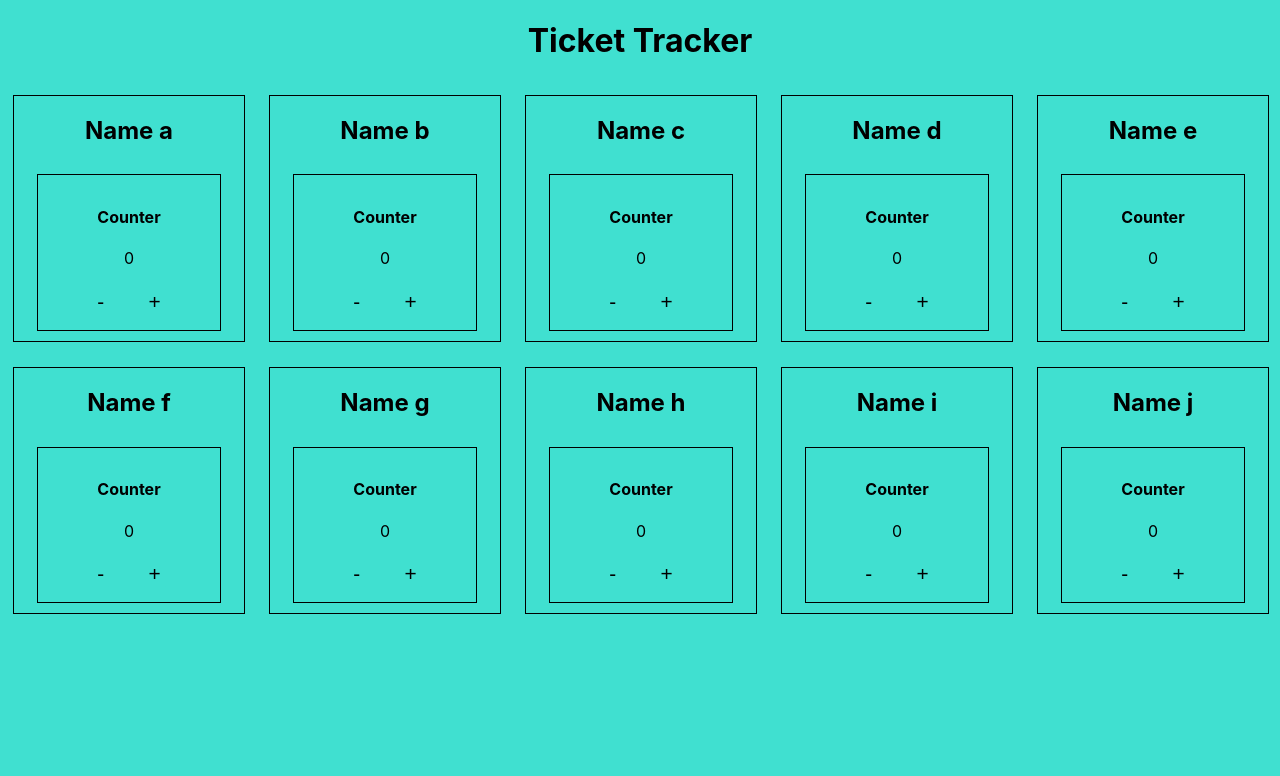
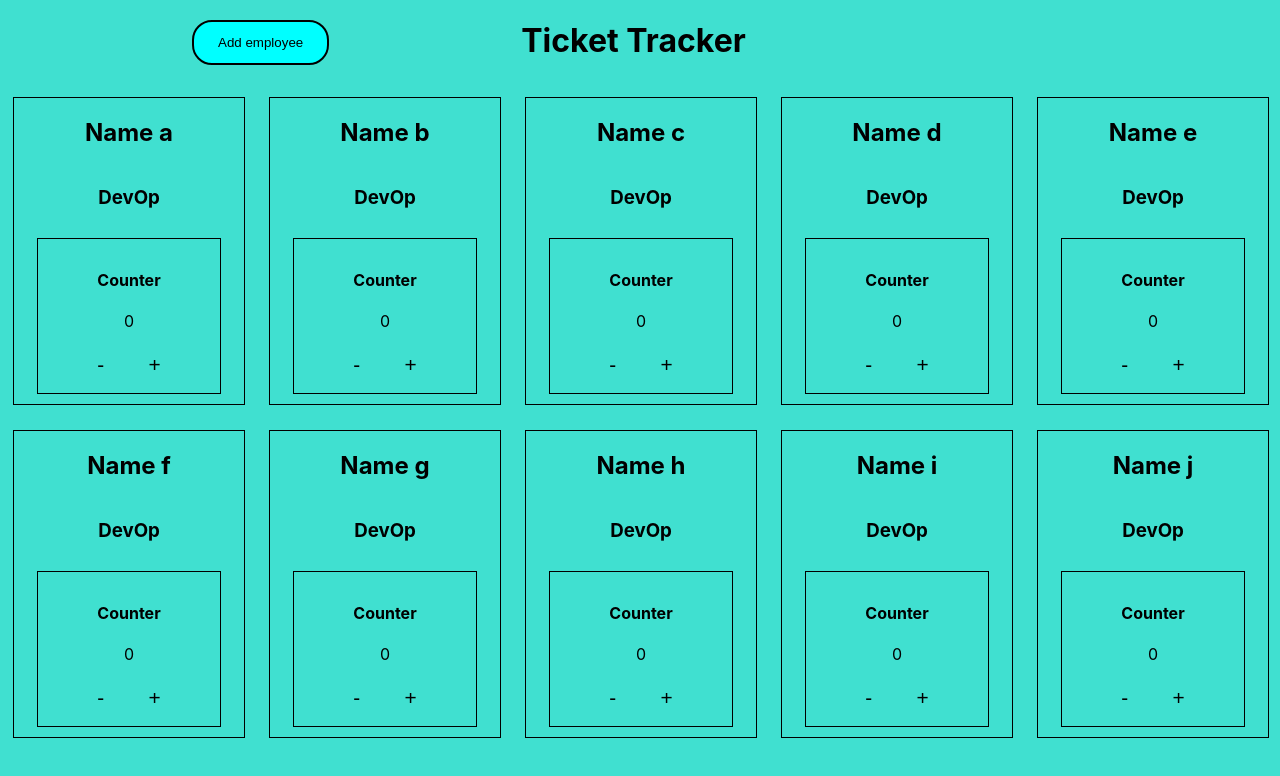
Before and after one commit to DorBia/ticket-tracker, a React (Create React App) app: page / in a window 1280 px wide. Shown: the top 776 px of the page. Built offline with nearby package versions, Linux system fonts and the light colour scheme.

Commit message:
Added form for adding employees

```diff
--- a/src/App.jsx
+++ b/src/App.jsx
@@ -1,26 +1,38 @@
+
 
 import { useState } from 'react';
 import './App.scss';
+import AddNewEmployee from './components/AddNewEmployee';
 import Card from './components/Card';
+import Header from './components/Header';
+
 
 function App() {
+  const [isActive, setIsActive] = useState(false)
 
-  const [names] = useState([
-    { name: "Name a", id: 1 },
-    { name: "Name b", id: 2 },
-    { name: "Name c", id: 3 },
-    { name: "Name d", id: 4 },
-    { name: "Name e", id: 5 },
-    { name: "Name f", id: 6 },
-    { name: "Name g", id: 7 },
-    { name: "Name h", id: 8 },
-    { name: "Name i", id: 9 },
-    { name: "Name j", id: 10 },
+  const [names, setNames] = useState([
+    { name: "Name a", role: "DevOp", id: 1 },
+    { name: "Name b", role: "DevOp", id: 2 },
+    { name: "Name c", role: "DevOp", id: 3 },
+    { name: "Name d", role: "DevOp", id: 4 },
+    { name: "Name e", role: "DevOp", id: 5 },
+    { name: "Name f", role: "DevOp", id: 6 },
+    { name: "Name g", role: "DevOp", id: 7 },
+    { name: "Name h", role: "DevOp", id: 8 },
+    { name: "Name i", role: "DevOp", id: 9 },
+    { name: "Name j", role: "DevOp", id: 10 },
 ])
+
+const addEmployee = (name) => {
+  setNames((prevNames) => {
+    return [...prevNames, name]
+  })
+}
 
   return (
     <div className="app">
-      <h1>Ticket Tracker</h1>
+      <Header changeState={setIsActive}/>
+      {isActive && <AddNewEmployee addEmployee={addEmployee} changeState={setIsActive}/>}
       <Card names={names}/>
     </div>
   );
--- /dev/null
+++ b/src/components/AddNewEmployee.jsx
@@ -0,0 +1,40 @@
+import { useState } from "react"
+import "./AddNewEmployee.scss"
+
+const AddNewEmployee = ({addEmployee, changeState}) => {
+    const [name, setName] = useState("")
+    const [role, setRole] = useState("")
+
+    const handleSubmit = (e) => {
+        e.preventDefault();
+
+        const employee = {
+            name: name,
+            role: role,
+            id: Math.floor(Math.random() * 10000)
+        }
+        addEmployee(employee)
+        changeState(false)
+    }
+
+  return (
+    <div className="add-new-container">
+        <form className="new-employee-form" onSubmit={handleSubmit}>
+            <p className="close" onClick={() => changeState(false)}>x</p>
+            <label>
+                <span>Employee Name</span>
+                <input type="text" required onChange={(e) => setName(e.target.value)}/>
+            </label>
+            <label>
+                <span>Employee Role</span>
+                <input type="text" required onChange={(e) => setRole(e.target.value)}/>
+            </label>
+            <section>
+                <button>Submit</button>
+            </section>
+        </form>
+    </div>
+  )
+}
+
+export default AddNewEmployee
--- /dev/null
+++ b/src/components/AddNewEmployee.scss
@@ -0,0 +1,36 @@
+.add-new-container {
+    position: fixed;
+    top: 0;
+    left: 0;
+    width: 100%;
+    height: 100%;
+    background-color: rgba(235, 235, 235, 0.474);
+}
+
+.new-employee-form {
+    padding: 30px;
+    max-width: 480px;
+    margin: 25% auto;
+    background: crimson;
+    border-radius: 30px;
+    position: relative;
+}
+
+.new-employee-form label,
+.new-employee-form input {
+    display: block;
+    text-align: center;
+    width: 100%;
+    margin: 10px auto;
+    padding: 10px;
+    box-sizing: border-box;
+    font-size: 1.2rem;
+}
+
+.close {
+    position: absolute;
+    right: 5%;
+    top: 0;
+    font-size: 1.3rem;
+    cursor: pointer;
+}
--- a/src/components/Card.jsx
+++ b/src/components/Card.jsx
@@ -9,6 +9,7 @@ const Card = ({names}) => {
         {names.map((event) => (
             <div key={event.id} className="card">
                 <h2>{event.name}</h2>
+                <h3>{event.role}</h3>
                 <Counter id={event.id}/>
             </div>
         ))}
--- a/src/components/Counter.jsx
+++ b/src/components/Counter.jsx
@@ -11,8 +11,8 @@ const Counter = ({id}) => {
     <div className="counter" key={id}>
         <h4>Counter</h4>
         <p>{count}</p>
-        <button onClick={() => handleRemove()}>-</button>
-        <button onClick={() => handleAdd()}>+</button>
+        <button className="adjust-button" onClick={() => handleRemove()}>-</button>
+        <button className="adjust-button" onClick={() => handleAdd()}>+</button>
     </div>
   )
 }
--- a/src/components/Counter.scss
+++ b/src/components/Counter.scss
@@ -4,7 +4,7 @@
     margin: 10px auto;
     padding: 10px;
 }
-button {
+.adjust-button {
     margin: 3% 10%;
     border: none;
     border-radius: 3px;
--- /dev/null
+++ b/src/components/Header.jsx
@@ -0,0 +1,12 @@
+import "./Header.scss"
+
+const Header = ({changeState}) => {
+  return (
+    <div className="header">
+        <button className="add-button"onClick={() => changeState(true)}>Add employee</button>
+        <h1>Ticket Tracker</h1>
+    </div>
+  )
+}
+
+export default Header
--- /dev/null
+++ b/src/components/Header.scss
@@ -0,0 +1,12 @@
+.header {
+    display: flex;
+    justify-content: flex-start;
+}
+
+.add-button {
+    padding: 0.8rem 1.5rem;
+    border-radius: 20px;
+    border: 2px solid black;
+    background-color: aqua;
+    margin: 20px 15%;
+}
```
